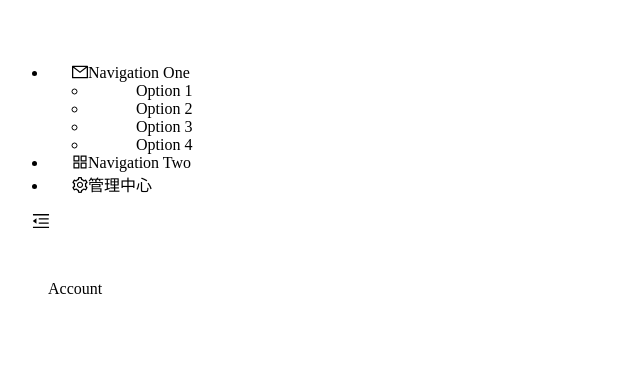
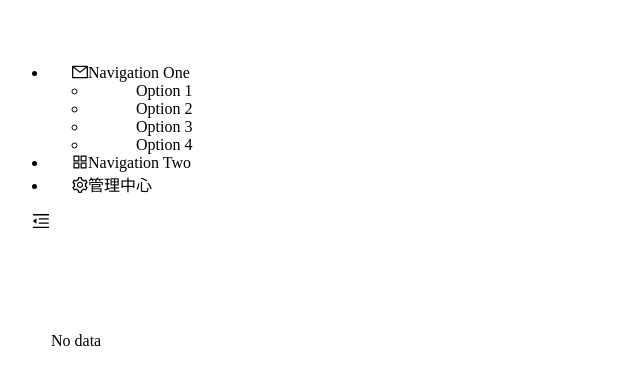
Before and after one commit to hxfsc/react-app-17, a React app: page /user/account in a window 1280 px wide. Shown: the top 384 px of the page, without its empty margins (0-640 px from the left). Built offline with nearby package versions, Linux system fonts and the light colour scheme.

Commit message:
ci: remove clean-webpack-plugin

```diff
--- a/package.json
+++ b/package.json
@@ -16,7 +16,6 @@
     "@types/react-router-dom": "^5.1.8",
     "autoprefixer": "^10.3.1",
     "chalk": "^4.1.2",
-    "clean-webpack-plugin": "^4.0.0-alpha.0",
     "css-loader": "^6.2.0",
     "css-modules-typescript-loader": "^4.0.1",
     "cssnano": "^5.0.7",
--- a/src/pages/user/account.tsx
+++ b/src/pages/user/account.tsx
@@ -1,5 +1,8 @@
 import React from "react"
+import { Table } from "antd"
 
 export default () => {
-  return <div>Account</div>
+  return (
+    <Table dataSource={[]} />
+  )
 }
```
Also changed, not shown: 1 other file (tests, documents, lock files or other folders).
